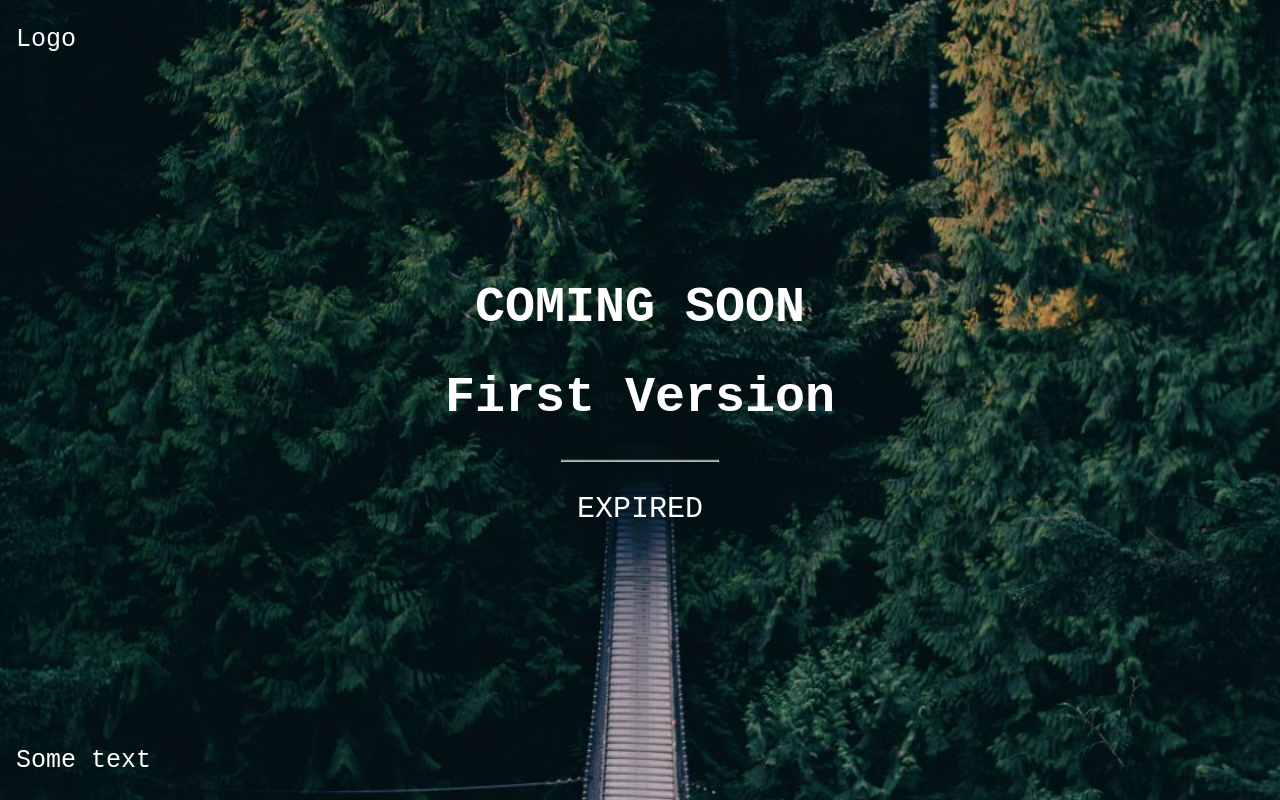
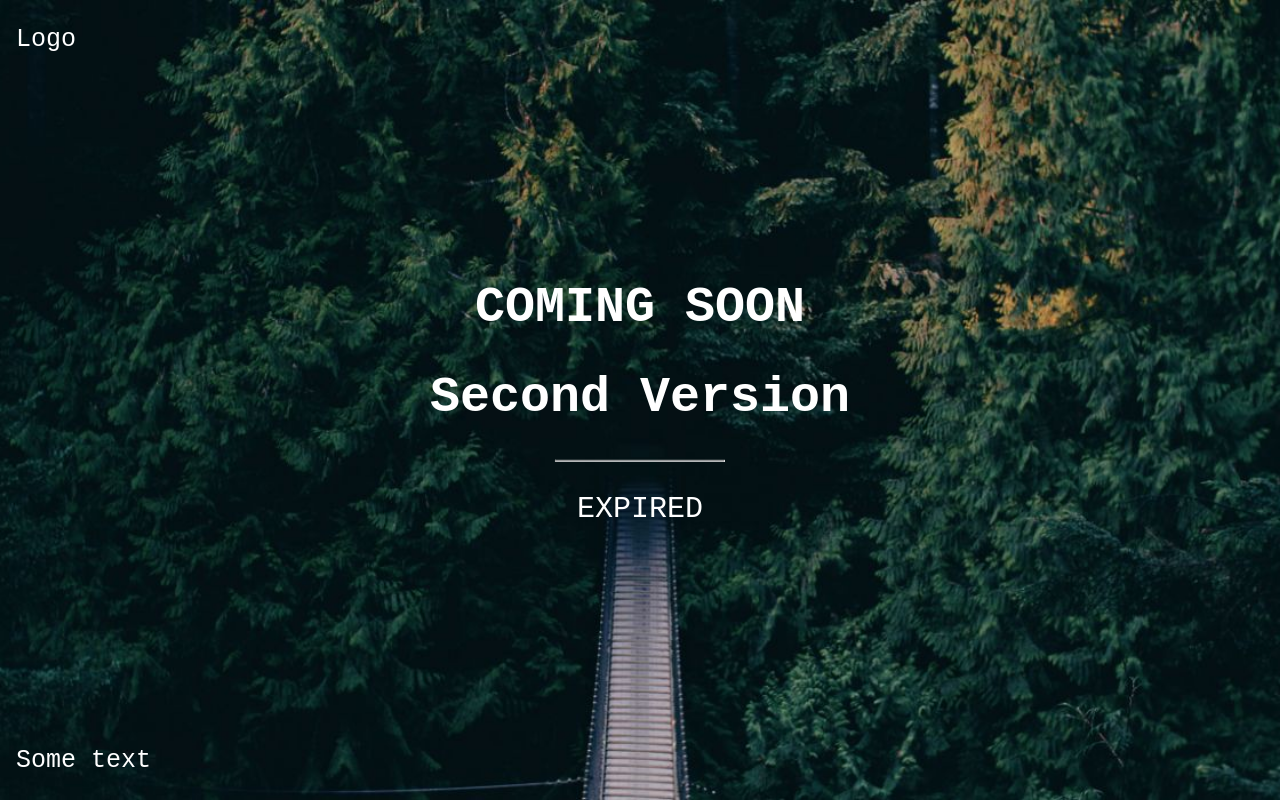
Before and after one commit to vishnulal210897/Rollback-Demo-App, a plain HTML site: page index.html in a window 1280 px wide. Drawn offline with Linux system fonts and the light colour scheme.

Commit message:
Update index.html

```diff
--- a/index.html
+++ b/index.html
@@ -50,7 +50,7 @@ hr {
   </div>
   <div class="middle">
     <h1>COMING SOON </h1>
-     <h1> First Version</h1>
+     <h1> Second Version</h1>
     <hr>
     <p id="demo" style="font-size:30px"></p>
   </div>
```
